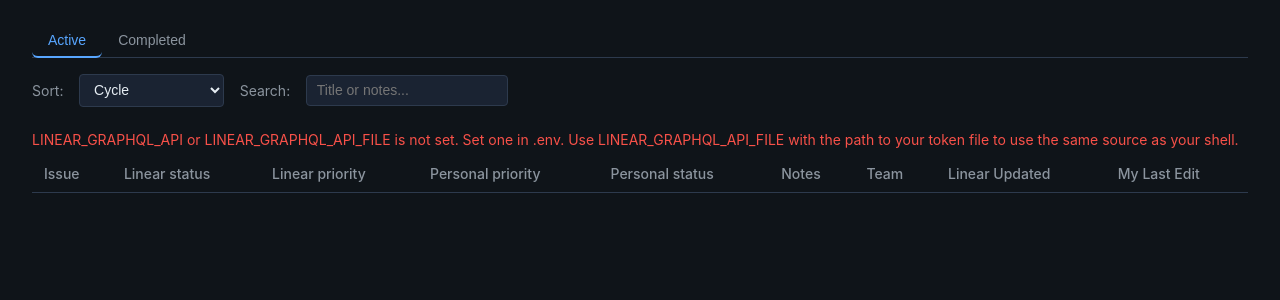
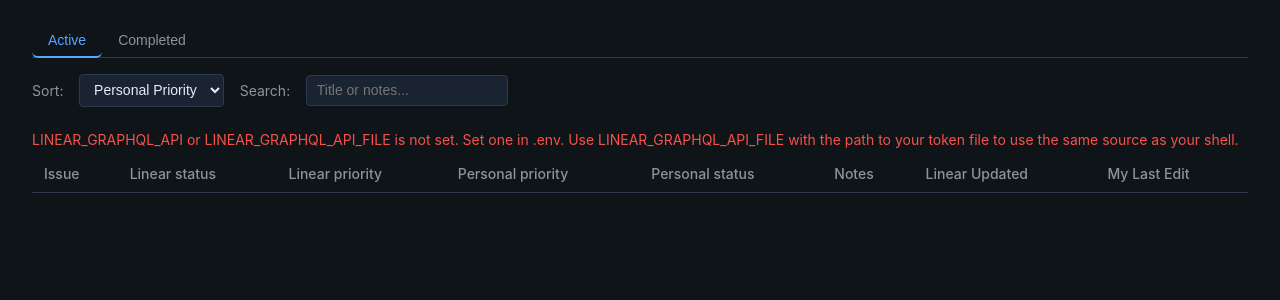
Before and after one commit to jwhittenpk/Sidecar, a Flask app: page / in a window 1280 px wide. Shown: the part 67-367 px from the top of the page. Run offline with Flask 3, Linux system fonts and the light colour scheme; lists and menus that the app fills with data are empty.

Commit message:
feat: ordered personal priority, remove team column, default sort, date display (#4)
Co-authored-by: Cursor <cursoragent@cursor.com>

```diff
--- a/app.py
+++ b/app.py
@@ -3,7 +3,9 @@ Sidecar — A personal overlay dashboard for Linear tickets.
 Flask backend: read-only Linear API, local overlay.json for notes/priority/status.
 """
 
+import copy
 import json
+import logging
 import os
 from datetime import datetime, timedelta, timezone
 from pathlib import Path
@@ -195,14 +197,29 @@ def fetch_linear_issues():
 
 
 def read_overlay():
-    """Return overlay dict (issue_id -> overlay entry). Empty dict if file missing."""
+    """Return overlay dict (issue_id -> overlay entry). Empty dict if file missing.
+    Resolves priority conflicts on load; if fixed, logs a warning and writes back."""
     if not OVERLAY_PATH.exists():
         return {}
     try:
         with open(OVERLAY_PATH, "r", encoding="utf-8") as f:
-            return json.load(f)
+            raw = json.load(f)
     except (json.JSONDecodeError, OSError):
         return {}
+    resolved = resolve_priority_conflicts(raw)
+    if resolved != raw:
+        logging.warning(
+            "Overlay had duplicate personal_priority values; auto-resolved and rewrote overlay.json"
+        )
+        write_overlay(resolved)
+        return resolved
+    return raw
+
+
+def write_overlay(overlay):
+    """Write the entire overlay dict to overlay.json in one write."""
+    with open(OVERLAY_PATH, "w", encoding="utf-8") as f:
+        json.dump(overlay, f, indent=2)
 
 
 def write_overlay_entry(issue_id, data):
@@ -230,6 +247,111 @@ def _overlay_key(issue_id):
         return None
     # If it's already an identifier (e.g. LIN-123), use it; otherwise Linear UUID is valid key too.
     return s
+
+
+def rebalance_overlay_after_assign(overlay, issue_id, new_priority):
+    """Pure: assign personal_priority N to issue_id. If N is taken, shift existing >= N down by 1.
+    Returns a new overlay dict; does not mutate input. No I/O."""
+    key = _overlay_key(issue_id)
+    if not key or new_priority is None:
+        return overlay
+    try:
+        n = int(new_priority)
+    except (TypeError, ValueError):
+        return overlay
+    if n < 1:
+        return overlay
+    out = copy.deepcopy(overlay)
+    if key not in out:
+        out[key] = {}
+    entry = out[key]
+    old_priority = entry.get("personal_priority")
+    someone_else_has_n = any(
+        k != key and (out[k].get("personal_priority")) == n
+        for k in out
+    )
+    if someone_else_has_n:
+        for k in out:
+            p = out[k].get("personal_priority")
+            if p is not None and p >= n:
+                out[k] = {**out[k], "personal_priority": p + 1}
+        out[key] = {**entry, "personal_priority": n}
+    else:
+        out[key] = {**entry, "personal_priority": n}
+        if old_priority is not None and old_priority != n:
+            for k in out:
+                if k == key:
+                    continue
+                p = out[k].get("personal_priority")
+                if p is not None and p > old_priority:
+                    out[k] = {**out[k], "personal_priority": p - 1}
+    return out
+
+
+def rebalance_overlay_after_remove(overlay, issue_id):
+    """Pure: remove personal_priority for issue_id; decrement everyone above so list stays contiguous.
+    Returns a new overlay dict; does not mutate input. No I/O."""
+    key = _overlay_key(issue_id)
+    if not key or key not in overlay:
+        return copy.deepcopy(overlay)
+    entry = overlay[key]
+    removed = entry.get("personal_priority")
+    if removed is None:
+        return copy.deepcopy(overlay)
+    out = copy.deepcopy(overlay)
+    out[key] = {k: v for k, v in entry.items() if k != "personal_priority"}
+    for k in out:
+        p = out[k].get("personal_priority")
+        if p is not None and p > removed:
+            out[k] = {**out[k], "personal_priority": p - 1}
+    return out
+
+
+def rebalance_overlay_after_remove_multiple(overlay, issue_ids):
+    """Pure: remove personal_priority for each issue_id in issue_ids and rebalance so list stays contiguous.
+    Removes in ascending order of current priority so decrements are correct. Returns a new overlay dict."""
+    keys = [_overlay_key(i) for i in issue_ids]
+    keys = [k for k in keys if k and k in overlay]
+    if not keys:
+        return copy.deepcopy(overlay)
+    # Sort by current priority (ascending) so we remove from bottom up and don't shift wrong
+    with_priority = [(k, overlay[k].get("personal_priority")) for k in keys if overlay[k].get("personal_priority") is not None]
+    with_priority.sort(key=lambda x: (x[1] or 0))
+    out = copy.deepcopy(overlay)
+    for k, _ in with_priority:
+        removed = out.get(k, {}).get("personal_priority")
+        if removed is None:
+            continue
+        out[k] = {kk: vv for kk, vv in out[k].items() if kk != "personal_priority"}
+        for kk in out:
+            p = out[kk].get("personal_priority")
+            if p is not None and p > removed:
+                out[kk] = {**out[kk], "personal_priority": p - 1}
+    return out
+
+
+def resolve_priority_conflicts(overlay):
+    """Pure: if duplicate personal_priority values exist, reassign contiguous 1,2,3 by last_updated desc.
+    Returns a new overlay dict; does not mutate input. No I/O."""
+    entries_with_priority = [
+        (k, v) for k, v in overlay.items()
+        if v.get("personal_priority") is not None
+    ]
+    if not entries_with_priority:
+        return copy.deepcopy(overlay)
+    priorities = {v.get("personal_priority") for _, v in entries_with_priority}
+    if len(priorities) == len(entries_with_priority):
+        return copy.deepcopy(overlay)
+    # Duplicates: sort by last_updated desc, reassign 1, 2, 3, ...
+    sorted_entries = sorted(
+        entries_with_priority,
+        key=lambda x: (x[1].get("last_updated") or ""),
+        reverse=True,
+    )
+    out = copy.deepcopy(overlay)
+    for i, (k, v) in enumerate(sorted_entries, 1):
+        out[k] = {**out[k], "personal_priority": i}
+    return out
 
 
 def merge_issues(linear_issues, overlay):
@@ -328,7 +450,7 @@ def sort_issues_by_cycle(issues, now_utc=None):
         if (issue.get("linear_priority")) == 1:
             urgent.append(issue)
             continue
-        if issue.get("personal_priority") is not None and 1 <= issue["personal_priority"] <= 5:
+        if issue.get("personal_priority") is not None:
             personal_priority.append(issue)
             continue
         cycle = issue.get("cycle")
@@ -373,7 +495,10 @@ def _apply_sort(issues, sort_val):
     if sort_val == "cycle":
         return sort_issues_by_cycle(issues)
     if sort_val == "personal_priority":
-        return sorted(issues, key=lambda i: (i.get("personal_priority") if i.get("personal_priority") is not None else 99))
+        ranked = [i for i in issues if i.get("personal_priority") is not None]
+        unranked = [i for i in issues if i.get("personal_priority") is None]
+        ranked.sort(key=lambda i: i.get("personal_priority"))
+        return ranked + sort_issues_by_cycle(unranked)
     if sort_val == "linear_priority":
         return sorted(issues, key=lambda i: (i.get("linear_priority") or 0))
     if sort_val == "linear_status":
@@ -400,10 +525,20 @@ def get_last_fetched():
 
 
 def refresh_cache():
-    """Force refetch from Linear, update cache, return merged issues."""
+    """Force refetch from Linear, update cache, return merged issues.
+    Completed/cancelled issues have their personal priority removed and list rebalanced (one write)."""
     global _issues_cache, _last_fetched
     linear = fetch_linear_issues()
     overlay = read_overlay()
+    completed_with_priority = [
+        issue.get("identifier") or issue.get("id")
+        for issue in linear
+        if issue.get("is_completed")
+        and (overlay.get(issue.get("identifier") or issue.get("id")) or {}).get("personal_priority") is not None
+    ]
+    if completed_with_priority:
+        overlay = rebalance_overlay_after_remove_multiple(overlay, completed_with_priority)
+        write_overlay(overlay)
     _issues_cache = merge_issues(linear, overlay)
     _last_fetched = datetime.now(timezone.utc).isoformat()
     return _issues_cache
@@ -421,7 +556,7 @@ def api_issues():
         filter_val = request.args.get("filter")
         sort_val = request.args.get("sort")
         if sort_val is None and filter_val == "active":
-            sort_val = "cycle"
+            sort_val = "personal_priority"
         issues = _apply_filter(issues, filter_val)
         issues = _apply_sort(issues, sort_val)
         last = get_last_fetched()
@@ -463,9 +598,32 @@ def api_overlay_save(issue_id):
     data = request.get_json(force=True, silent=True) or {}
     allowed = {"personal_priority", "personal_status", "notes"}
     payload = {k: data[k] for k in allowed if k in data}
+    key = _overlay_key(issue_id)
     try:
-        entry = write_overlay_entry(issue_id, payload)
-        return jsonify({"ok": True, "entry": entry})
+        overlay = read_overlay()
+        if "personal_priority" in payload:
+            pri = payload.get("personal_priority")
+            if pri is None or (isinstance(pri, str) and pri.strip() == ""):
+                new_overlay = rebalance_overlay_after_remove(overlay, issue_id)
+            else:
+                try:
+                    n = int(pri)
+                    new_overlay = rebalance_overlay_after_assign(overlay, issue_id, n)
+                except (TypeError, ValueError):
+                    new_overlay = overlay
+            for k in ("personal_status", "notes"):
+                if k in payload:
+                    if key not in new_overlay:
+                        new_overlay[key] = {}
+                    new_overlay[key][k] = payload.get(k, "" if k == "personal_status" else "")
+            new_overlay[key] = new_overlay.get(key, {})
+            new_overlay[key]["last_updated"] = datetime.now(timezone.utc).strftime("%Y-%m-%dT%H:%M:%S")
+            write_overlay(new_overlay)
+            entry = new_overlay[key]
+            return jsonify({"ok": True, "entry": entry, "overlay": new_overlay})
+        else:
+            entry = write_overlay_entry(issue_id, payload)
+            return jsonify({"ok": True, "entry": entry})
     except (OSError, TypeError) as e:
         return jsonify({"error": str(e)}), 500
 
--- a/templates/index.html
+++ b/templates/index.html
@@ -180,8 +180,8 @@
   <div class="controls">
     <label>Sort:</label>
     <select id="sort">
+      <option value="personal_priority">Personal Priority</option>
       <option value="cycle">Cycle</option>
-      <option value="personal_priority">Personal Priority</option>
       <option value="linear_priority">Linear Priority</option>
       <option value="linear_status">Linear Status</option>
       <option value="updated_at">Last Updated</option>
@@ -202,7 +202,6 @@
         <th>Personal priority</th>
         <th>Personal status</th>
         <th>Notes</th>
-        <th>Team</th>
         <th>Linear Updated</th>
         <th>My Last Edit</th>
       </tr>
@@ -218,14 +217,9 @@
         <textarea id="modal-notes" placeholder="Private notes..."></textarea>
       </div>
       <div class="field">
-        <label>Personal priority</label>
+        <label>Personal priority (position in list)</label>
         <select id="modal-personal-priority">
           <option value="">Not set</option>
-          <option value="1">1 (highest)</option>
-          <option value="2">2</option>
-          <option value="3">3</option>
-          <option value="4">4</option>
-          <option value="5">5 (lowest)</option>
         </select>
       </div>
       <div class="field">
@@ -285,6 +279,22 @@
         } catch (_) { return iso; }
       }
 
+      function formatDateTime(iso) {
+        if (!iso) return '—';
+        try {
+          const d = new Date(iso);
+          return d.toLocaleString(undefined, { dateStyle: 'short', timeStyle: 'short' });
+        } catch (_) { return iso; }
+      }
+
+      function formatAbsoluteDate(iso) {
+        if (!iso) return '—';
+        try {
+          const d = new Date(iso);
+          return d.toLocaleDateString(undefined, { year: 'numeric', month: 'short', day: 'numeric' });
+        } catch (_) { return iso; }
+      }
+
       function formatRelativeDate(iso) {
         if (!iso) return null;
         try {
@@ -298,8 +308,7 @@
           if (dDate.getTime() === yesterday.getTime()) return 'yesterday';
           const diffDays = Math.round((today - dDate) / (1000 * 60 * 60 * 24));
           if (diffDays > 0 && diffDays <= 7) return diffDays + ' days ago';
-          if (diffDays > 7 && diffDays <= 30) return Math.floor(diffDays / 7) + ' weeks ago';
-          return formatDate(iso);
+          return formatAbsoluteDate(iso);
         } catch (_) { return iso; }
       }
 
@@ -339,20 +348,19 @@
             '<td>' + (issue.personal_priority != null && issue.personal_priority !== '' ? issue.personal_priority : 'Not set') + '</td>' +
             '<td>' + escapeHtml(issue.personal_status || 'No status') + '</td>' +
             '<td><span class="notes-preview ' + (notesPreview ? '' : 'empty') + '" data-issue-id="' + escapeHtml(issue.identifier || issue.id) + '">' + (notesPreview || 'Add notes…') + '</span></td>' +
-            '<td>' + escapeHtml(issue.team_name || '—') + '</td>' +
             (function() {
               const linearUpdated = issue.updated_at;
               const rel = formatRelativeDate(linearUpdated);
-              const full = formatDate(linearUpdated);
-              const titleAttr = full ? ' title="' + escapeHtml(full) + '"' : '';
+              const tooltip = formatDateTime(linearUpdated);
+              const titleAttr = tooltip ? ' title="' + escapeHtml(tooltip) + '"' : '';
               return '<td' + titleAttr + '>' + (rel || '—') + '</td>';
             })() +
             (function() {
               const myEdit = issue.last_updated;
               if (!myEdit) return '<td>—</td>';
               const rel = formatRelativeDate(myEdit);
-              const full = formatDate(myEdit);
-              return '<td title="' + escapeHtml(full) + '">' + escapeHtml(rel) + '</td>';
+              const tooltip = formatDateTime(myEdit);
+              return '<td title="' + escapeHtml(tooltip) + '">' + escapeHtml(rel) + '</td>';
             })();
           tbody.appendChild(tr);
         });
@@ -376,6 +384,15 @@
         editingIssueId = issueId;
         modalTitle.textContent = (issue.identifier || issueId) + ': ' + (issue.title || '');
         modalNotes.value = issue.notes || '';
+        var count = allIssues.filter(function(i) { return i.personal_priority != null && i.personal_priority !== ''; }).length;
+        var maxPos = Math.max(count + 1, 1);
+        modalPersonalPriority.innerHTML = '<option value="">Not set</option>';
+        for (var p = 1; p <= maxPos; p++) {
+          var opt = document.createElement('option');
+          opt.value = String(p);
+          opt.textContent = p === 1 ? '1 (first)' : (p === maxPos ? p + ' (last)' : String(p));
+          modalPersonalPriority.appendChild(opt);
+        }
         modalPersonalPriority.value = issue.personal_priority != null && issue.personal_priority !== '' ? String(issue.personal_priority) : '';
         modalPersonalStatus.value = issue.personal_status || '';
         modalEl.classList.add('open');
@@ -450,12 +467,13 @@
 
       function saveOverlay() {
         if (!editingIssueId) return;
-        const payload = {
+        var priVal = modalPersonalPriority.value;
+        var payload = {
           notes: modalNotes.value,
           personal_status: modalPersonalStatus.value,
-          personal_priority: modalPersonalPriority.value === '' ? null : parseInt(modalPersonalPriority.value, 10)
+          personal_priority: priVal === '' ? null : parseInt(priVal, 10)
         };
-        if (payload.personal_priority === NaN) payload.personal_priority = null;
+        if (payload.personal_priority !== null && isNaN(payload.personal_priority)) payload.personal_priority = null;
         fetch('/api/overlay/' + encodeURIComponent(editingIssueId), {
           method: 'POST',
           headers: { 'Content-Type': 'application/json' },
@@ -464,12 +482,25 @@
           .then(function(r) { return r.json(); })
           .then(function(data) {
             if (data.error) throw new Error(data.error);
+            if (data.overlay) {
+              Object.keys(data.overlay).forEach(function(key) {
+                var issue = allIssues.find(function(i) { return (i.identifier || i.id) === key; });
+                if (issue) {
+                  var entry = data.overlay[key];
+                  if (entry.personal_priority !== undefined) issue.personal_priority = entry.personal_priority;
+                  if (entry.personal_status !== undefined) issue.personal_status = entry.personal_status;
+                  if (entry.notes !== undefined) issue.notes = entry.notes;
+                  if (entry.last_updated !== undefined) issue.last_updated = entry.last_updated;
+                }
+              });
+            } else {
               var issue = allIssues.find(function(i) { return (i.identifier || i.id) === editingIssueId; });
               if (issue) {
                 issue.notes = payload.notes;
                 issue.personal_status = payload.personal_status;
                 issue.personal_priority = payload.personal_priority;
                 if (data.entry && data.entry.last_updated) issue.last_updated = data.entry.last_updated;
+              }
             }
             closeModal();
             renderTable();
@@ -484,7 +515,7 @@
         tabActiveEl.setAttribute('aria-selected', 'true');
         tabCompletedEl.classList.remove('active');
         tabCompletedEl.setAttribute('aria-selected', 'false');
-        sortEl.value = 'cycle';
+        sortEl.value = 'personal_priority';
         loadIssues(false);
       });
       tabCompletedEl.addEventListener('click', function() {
```
Also changed, not shown: tests/test_linear.py (+45 -0 lines), tests/test_overlay.py (+101 -0 lines), tests/test_routes.py (+68 -0 lines). Lines whose indentation alone changed are shown as unchanged.
